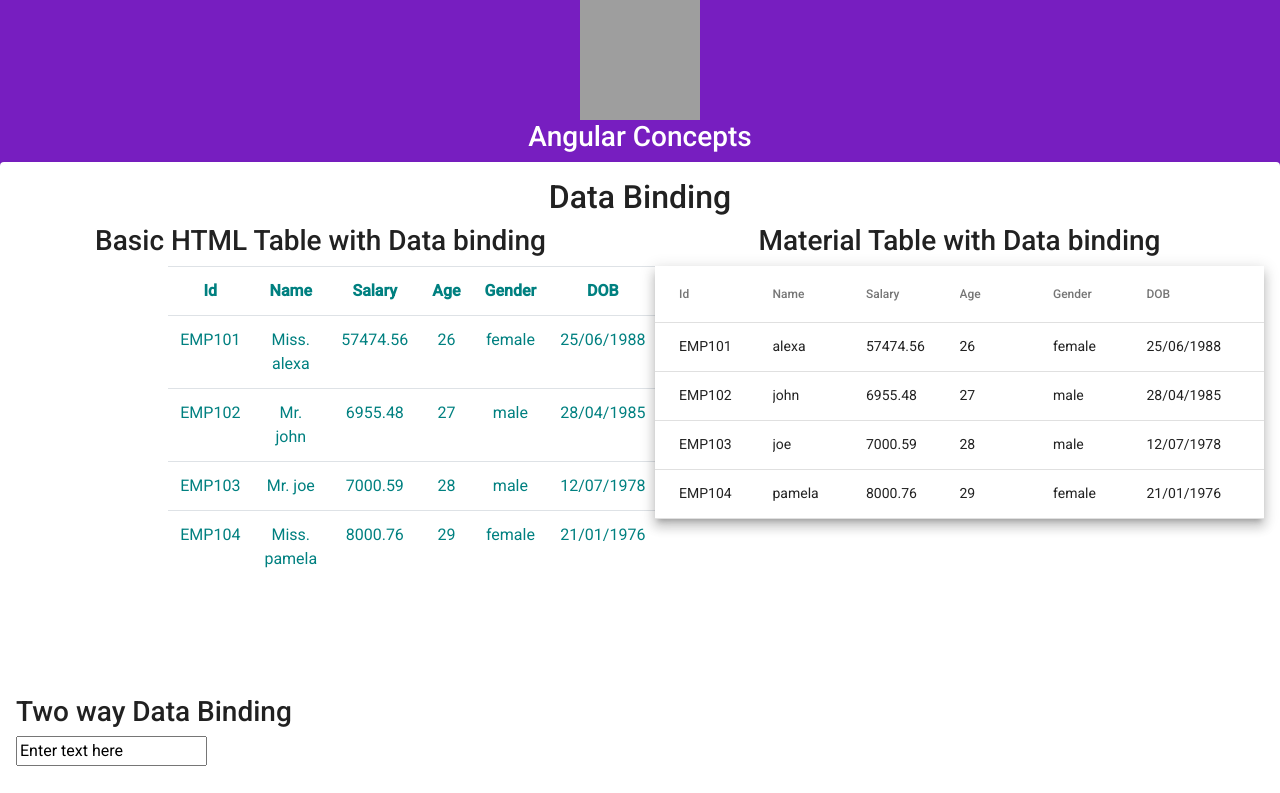
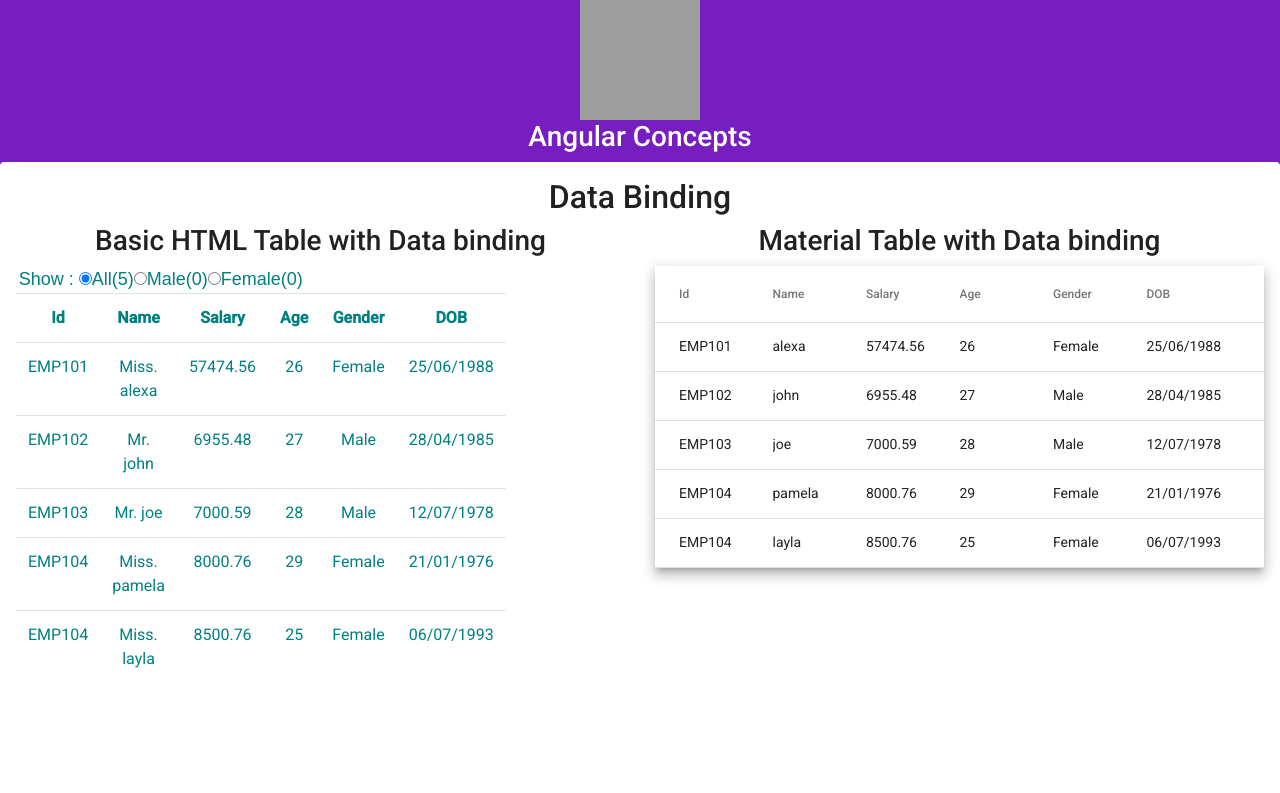
Before and after one commit to cksagar/Angular-concept, an Angular app: page / in a window 1280 px wide. Shown: the top 793 px of the page. Built offline with nearby package versions, Linux system fonts and the light colour scheme; grey boxes are pictures that could not be loaded.

Commit message:
custom event and Input output

```diff
--- a/src/app/employee/employee-count/employee-count.component.css
+++ b/src/app/employee/employee-count/employee-count.component.css
@@ -0,0 +1,6 @@
+.radioClass{
+    color: teal;
+    font-size: large;
+    text-align: center;
+    font-family: Arial, Helvetica, sans-serif;
+}
--- a/src/app/employee/employee-count/employee-count.component.html
+++ b/src/app/employee/employee-count/employee-count.component.html
@@ -1 +1,28 @@
-<p>employee-count works!</p>
+<div class="row">
+    <div class="col">
+        <span class="radioClass">Show : </span>
+
+        <input
+        type="radio"
+        name="options"
+        value="All"
+        [(ngModel)]='selectedRadioButtonValue'
+        (change)='onRadioButtonSelectionChange()'/>
+        <span class="radioClass">{{"All(" + all + ")"}}</span>
+
+        <input name="options" type="radio" value="Male"  [(ngModel)]='selectedRadioButtonValue'
+        (change)='onRadioButtonSelectionChange()'>
+        <span class="radioClass">{{"Male(" + male + ")"}}</span>
+
+        <input name="options" type="radio" value="Female" [(ngModel)]='selectedRadioButtonValue'
+        (change)='onRadioButtonSelectionChange()'/>
+        <span class="radioClass">{{"Female(" + female + ")"}}</span>
+    </div>
+
+
+
+    <div class="col">
+
+    </div>
+
+</div>
--- a/src/app/employee/employee-count/employee-count.component.ts
+++ b/src/app/employee/employee-count/employee-count.component.ts
@@ -1,4 +1,4 @@
-import { Component, OnInit } from '@angular/core';
+import { Component, OnInit, Input, Output, EventEmitter } from '@angular/core';
 
 @Component({
   selector: 'app-employee-count',
@@ -8,12 +8,28 @@ import { Component, OnInit } from '@angular/core';
 export class EmployeeCountComponent implements OnInit {
 
   constructor() { }
-  all = 4;
-  male = 2;
-  female = 2;
+
+  selectedRadioButtonValue = 'All';
+
+  @Output()
+  countRadioButtonSelectionChanged: EventEmitter<string> = new EventEmitter<string>();
+
+  @Input()
+  all = 5;
+
+  @Input()
+  male = 34;
+
+  @Input()
+  female = 23;
 
   ngOnInit(): void {
 
   }
 
+  onRadioButtonSelectionChange(){
+    this.countRadioButtonSelectionChanged.emit(this.selectedRadioButtonValue);
+    console.log(this.selectedRadioButtonValue);
+  }
+
 }
--- a/src/app/employee/employee.component.css
+++ b/src/app/employee/employee.component.css
@@ -2,7 +2,7 @@
  .table {
     color: teal;
     width: 50%;
-    margin-left: 25%;
+    /* margin-left: 25%; */
 }
 
 .header-title {
--- a/src/app/employee/employee.component.html
+++ b/src/app/employee/employee.component.html
@@ -1,8 +1,14 @@
+
 
 
 <div div class="row">
   <div class="col">
     <h3 class="header-title">{{title}}</h3>
+    <app-employee-count
+    [all]='getAllEmployees()'
+    [male]='getAllMaleEmployees()'
+    [female]='getAllFemaleEmployees()'
+    (countRadioButtonSelectionChanged)='onEmployeeCountRadioButtonChanged($event)'></app-employee-count>
     <table class="table">
       <tr>
         <th>Id</th>
@@ -12,7 +18,8 @@
         <th>Gender</th>
         <th>DOB</th>
       </tr>
-      <tr *ngFor="let employee of employees">
+      <ng-container  *ngFor="let employee of employees" >
+      <tr *ngIf="selectedEmployeeCountRadioButton=='All' || selectedEmployeeCountRadioButton === employee.gender">
         <td >{{employee.id | uppercase}}</td>
         <td >{{employee.name| employeeTitle: employee.gender}}</td>
         <td >{{employee.salary}}</td>
@@ -20,6 +27,7 @@
         <td >{{employee.gender}}</td>
         <td >{{employee.dob}}</td>
       </tr>
+    </ng-container>
     </table>
   </div>
 
--- a/src/app/employee/employee.component.ts
+++ b/src/app/employee/employee.component.ts
@@ -14,6 +14,8 @@ export class EmployeeComponent implements OnInit {
   employees: Employee[];
   imagePath = 'https://angular.io/assets/images/logos/angular/angular.svg';
 
+  selectedEmployeeCountRadioButton = 'All';
+
   constructor(private employeeServices: EmployeeServices) {
   }
 
@@ -21,4 +23,20 @@ export class EmployeeComponent implements OnInit {
     this.employees = this.employeeServices.getServies();
     this.displayedColumns = ['id', 'name', 'salary', 'age', 'gender', 'dob'];
   }
+
+
+  getAllEmployees(): number {
+    return this.employees.length;
+  }
+  getAllMaleEmployees(): number {
+    return this.employees.filter(x => x.gender === 'male').length;
+  }
+
+  getAllFemaleEmployees(): number {
+    return this.employees.filter(x => x.gender === 'female').length;
+  }
+
+  onEmployeeCountRadioButtonChanged(selectedRadioButtonValue: string): void{
+    this.selectedEmployeeCountRadioButton = selectedRadioButtonValue;
+  }
 }
--- a/src/app/employee/services/employee.services.ts
+++ b/src/app/employee/services/employee.services.ts
@@ -2,10 +2,11 @@
 export class EmployeeServices {
     getServies() {
         const arrayEmp = [
-            {id: 'emp101', name: 'alexa', salary: 57474.56, age: 26, gender: 'female', dob: '25/06/1988'},
-            {id: 'emp102', name: 'john', salary: 6955.48, age: 27, gender: 'male', dob: '28/04/1985'},
-            {id: 'emp103', name: 'joe', salary: 7000.59, age: 28, gender: 'male', dob: '12/07/1978' },
-            {id: 'emp104', name: 'pamela', salary: 8000.76, age: 29, gender: 'female', dob: '21/01/1976' }
+            {id: 'emp101', name: 'alexa', salary: 57474.56, age: 26, gender: 'Female', dob: '25/06/1988'},
+            {id: 'emp102', name: 'john', salary: 6955.48, age: 27, gender: 'Male', dob: '28/04/1985'},
+            {id: 'emp103', name: 'joe', salary: 7000.59, age: 28, gender: 'Male', dob: '12/07/1978' },
+            {id: 'emp104', name: 'pamela', salary: 8000.76, age: 29, gender: 'Female', dob: '21/01/1976' },
+            {id: 'emp104', name: 'layla', salary: 8500.76, age: 25, gender: 'Female', dob: '06/07/1993' }
         ];
         return arrayEmp;
     }
```
